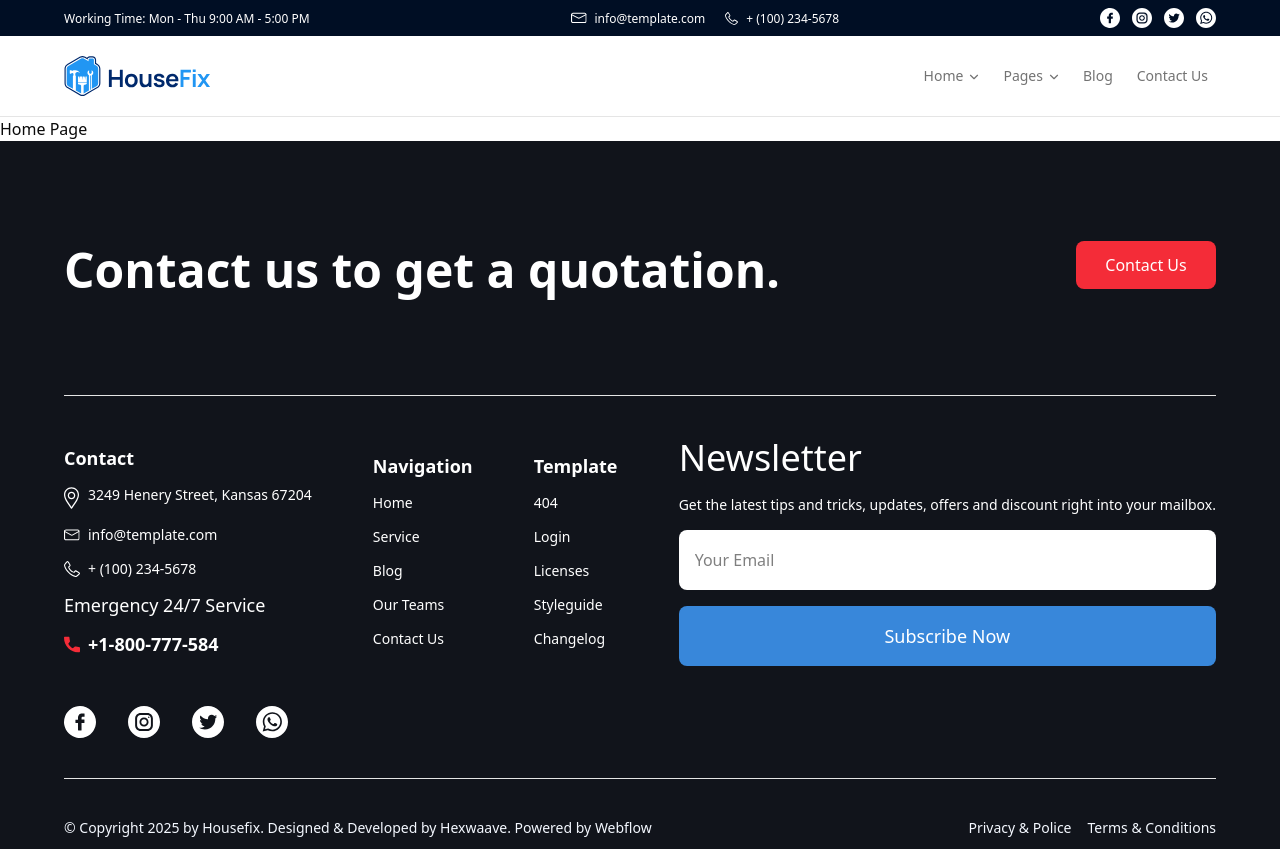
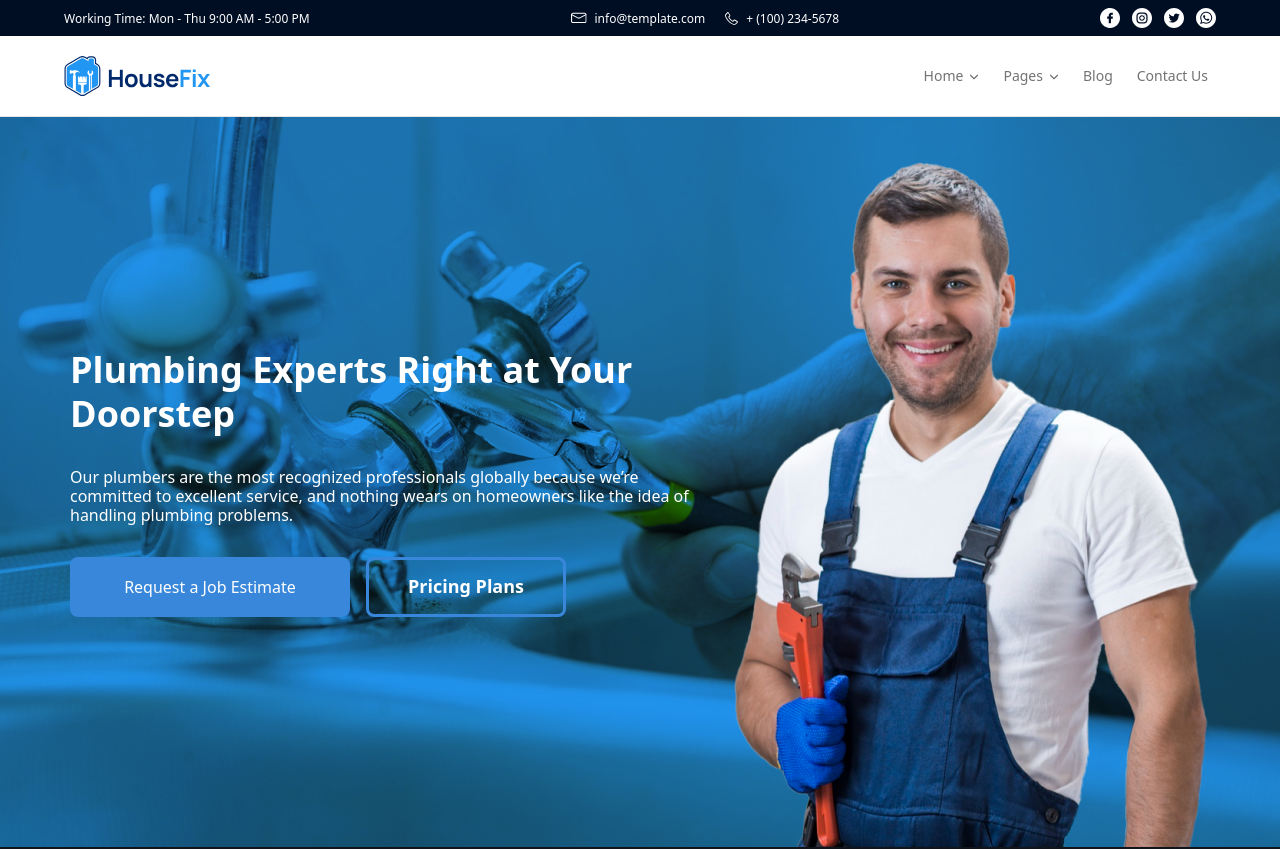
Before and after one commit to marwanusa/housefix-landing-page, a Next.js app: page / in a window 1280 px wide. Shown: the top 849 px of the page. Built offline with nearby package versions, Linux system fonts and the light colour scheme.

Commit message:
feat: implement HeroSection component with background image and call-to-action buttons

```diff
--- a/app/page.tsx
+++ b/app/page.tsx
@@ -1,7 +1,9 @@
+import HeroSection from "@/components/HomeSections/HeroSection";
+
 export default function Home() {
   return (
-  <div>
-    Home Page
+  <div className="flex flex-col">
+    <HeroSection/>
   </div>
   );
 }
--- a/components/Header.tsx
+++ b/components/Header.tsx
@@ -4,7 +4,7 @@ import React from "react";
 
 const Header = () => {
   return (
-    <div className="h-[36px] mainContainer bg-primary-900 text-white flex justify-between items-center p4 font-medium">
+    <div className="h-[36px] mainContainer bg-primary-900 text-white hidden md:flex justify-between items-center p4 font-medium">
       <p>Working Time: Mon - Thu 9:00 AM - 5:00 PM</p>
       <div className="flex gap-5 items-center">
         <div className="flex gap-2 items-center">
--- /dev/null
+++ b/components/HomeSections/HeroSection.tsx
@@ -0,0 +1,37 @@
+import Image from "next/image";
+import React from "react";
+import { Button } from "../Button";
+
+const HeroSection = () => {
+  return (
+    <div className="bg-[url(/assets/backgrounds/firstHeroSection.png)] bg-cover w-full h-[877px] md:h-[1129px] lg:h-[730px] mainContainer flex flex-col lg:flex-row justify-between lg:justify-center items-center text-white   ">
+      <div className="flex flex-col gap-8 justify-center items-center max-w-[636px] lg:pt-0 md:pt-20 pt-8">
+        <h1 className="h2 lg:h1 font-bold ">
+          Plumbing Experts Right at Your Doorstep
+        </h1>
+        <p className="p2 md:p1">
+          Our plumbers are the most recognized professionals globally because
+          we’re committed to excellent service, and nothing wears on homeowners
+          like the idea of handling plumbing problems.
+        </p>
+        <div className="flex flex-col md:flex-row gap-4 items-center justify-center lg:justify-start w-full">
+          <Button variant="primary" className="h-[60px] w-[280px]">
+            Request a Job Estimate
+          </Button>
+          <div  className="w-[200px] h-[60px] border-primary-500 border-3 p1 font-bold cursor-pointer hover:bg-primary-500 active:bg-primary-300 active:border-primary-300 rounded-md text-white flex justify-center items-center transition-all ">
+            Pricing Plans
+          </div>
+        </div>
+      </div>
+            <Image
+        src={"/assets/backgrounds/ManImage.png"}
+        width={504}
+        height={730}
+        alt="man image"
+        className="md:h-[730px] md:w-[504px] w-[350px] h-[490px] "
+      />
+    </div>
+  );
+};
+
+export default HeroSection;
```
